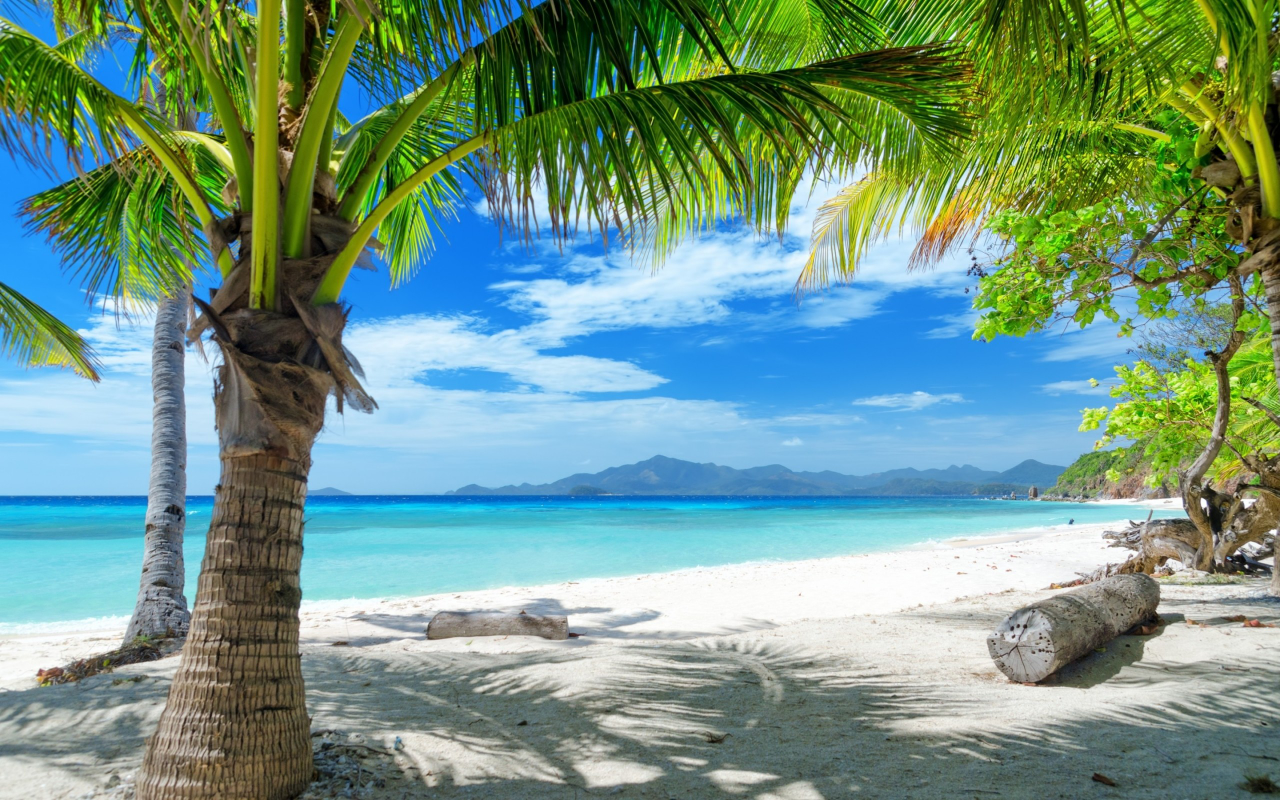
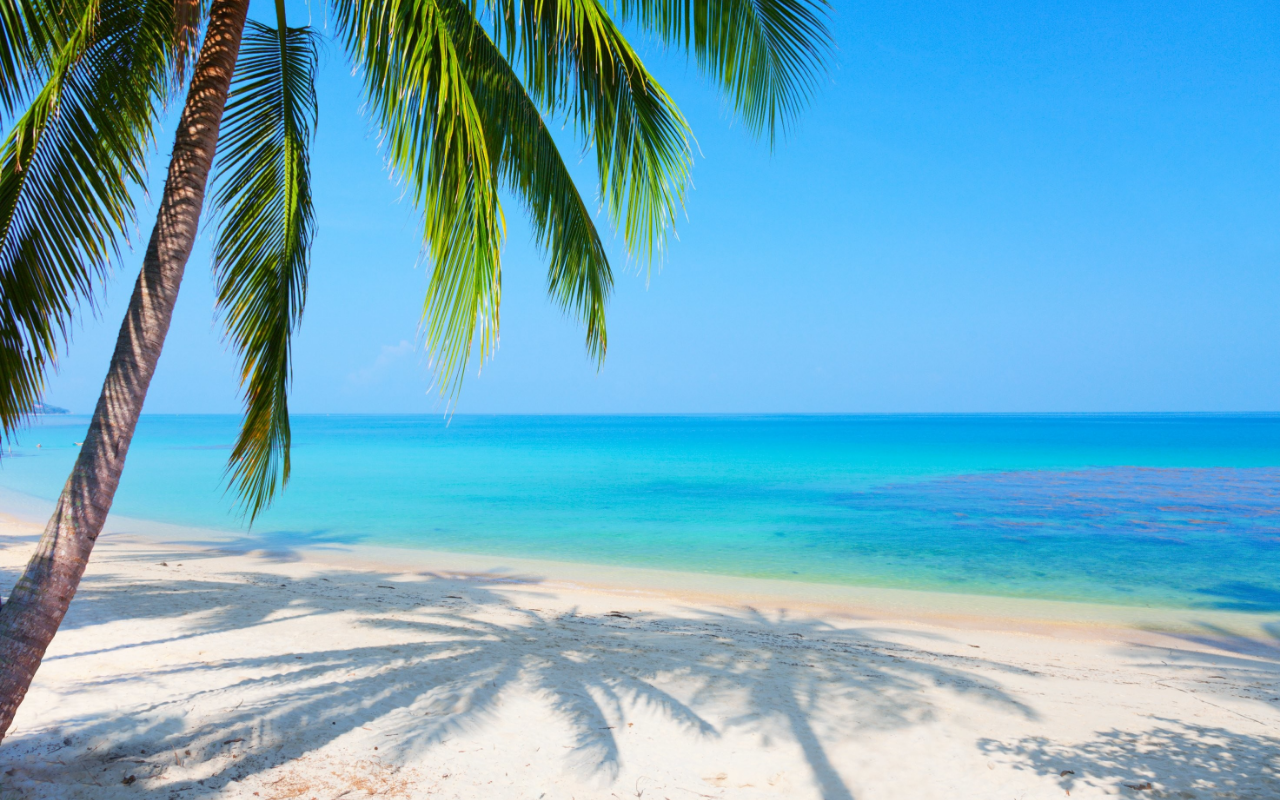
Before and after one commit to AramHovhannisyan/creative-circles, a website built with webpack: page src/index.html in a window 1280 px wide. Built offline with nearby package versions, Linux system fonts and the light colour scheme.

Commit message:
Final palm img chosen

```diff
--- a/src/assets/styles.css
+++ b/src/assets/styles.css
@@ -6,7 +6,7 @@ body {
 
 canvas {
   display: block;
-  background-image: url('./img/palms-3.jpg');
+  background-image: url('./img/palms-1.jpg');
   background-size: cover;
   background-position: center;
 }
```
